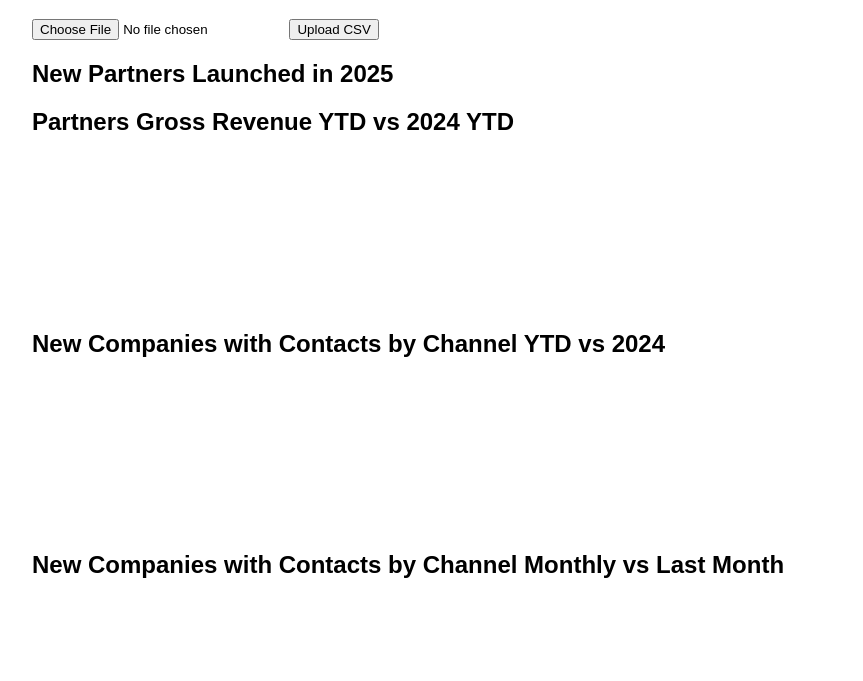
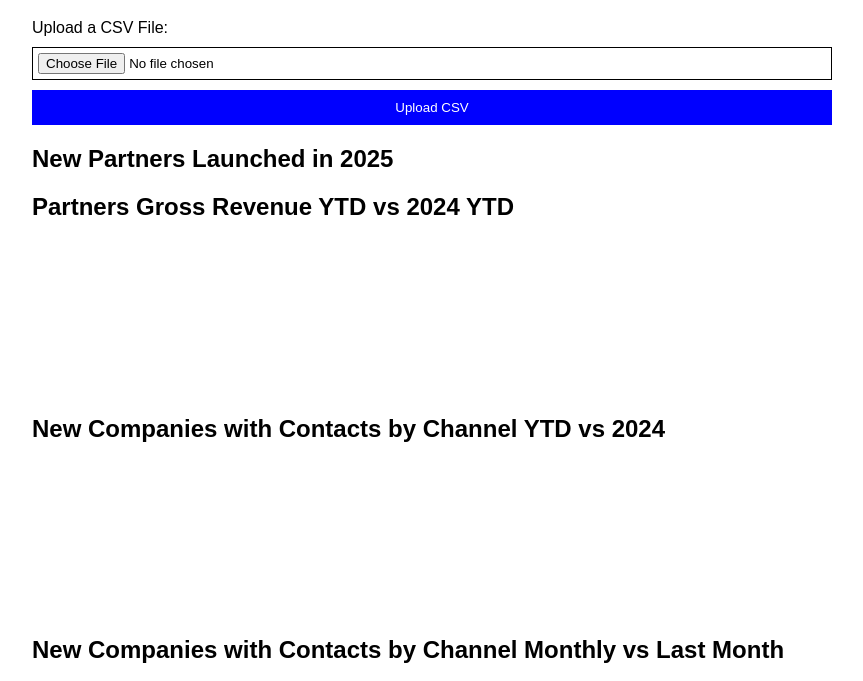
Before and after one commit to PMbyNature/partnerKPIdash, a plain HTML site: page PartnerKIPIndex.html in a window 1280 px wide. Shown: the part 61-742 px from the top of the page, without its empty margins (208-1071 px from the left). Drawn offline with nearby package versions, Linux system fonts and the light colour scheme.

Commit message:
Add files via upload

```diff
--- a/PartnerKIPIndex.html
+++ b/PartnerKIPIndex.html
@@ -22,9 +22,12 @@
 <body>
     <div class="container">
         <h1>Partner KPI Dashboard</h1>
-        <div style="margin-top: 20px;">
-            <input type="file" id="csvFileInput" accept=".csv">
-            <button onclick="processCSV()">Upload CSV</button>
+        <div style="margin-top: 20px; display: flex; flex-direction: column; gap: 10px;">
+            <label for="csvFileInput">Upload a CSV File:</label>
+            <input type="file" id="csvFileInput" accept=".csv" style="border: 1px solid black; padding: 5px;">
+            <button onclick="processCSV()" style="padding: 10px; background: blue; color: white; border: none; cursor: pointer;">
+                Upload CSV
+            </button>
         </div>
 
         <h2>New Partners Launched in 2025</h2>
```
